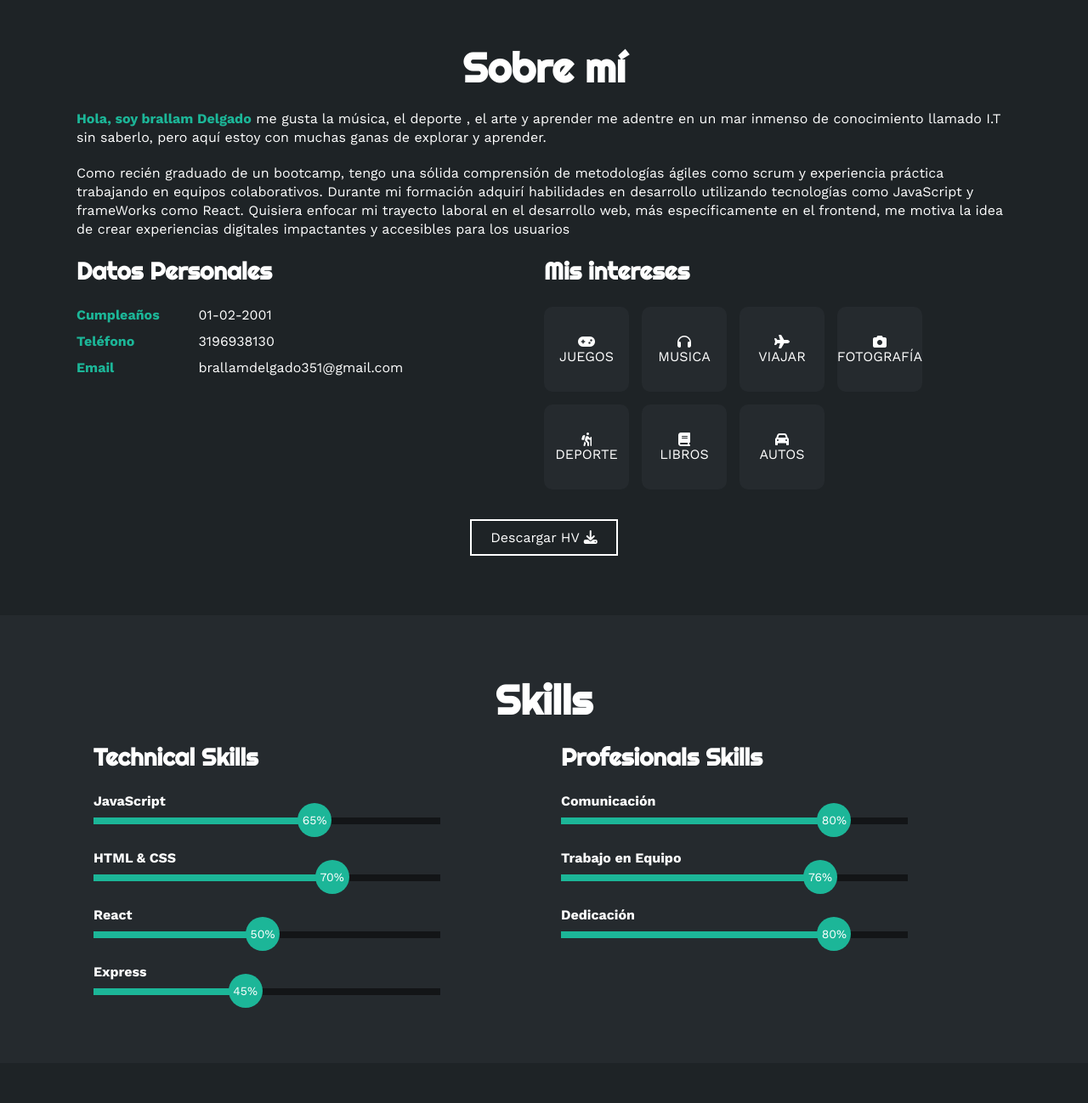
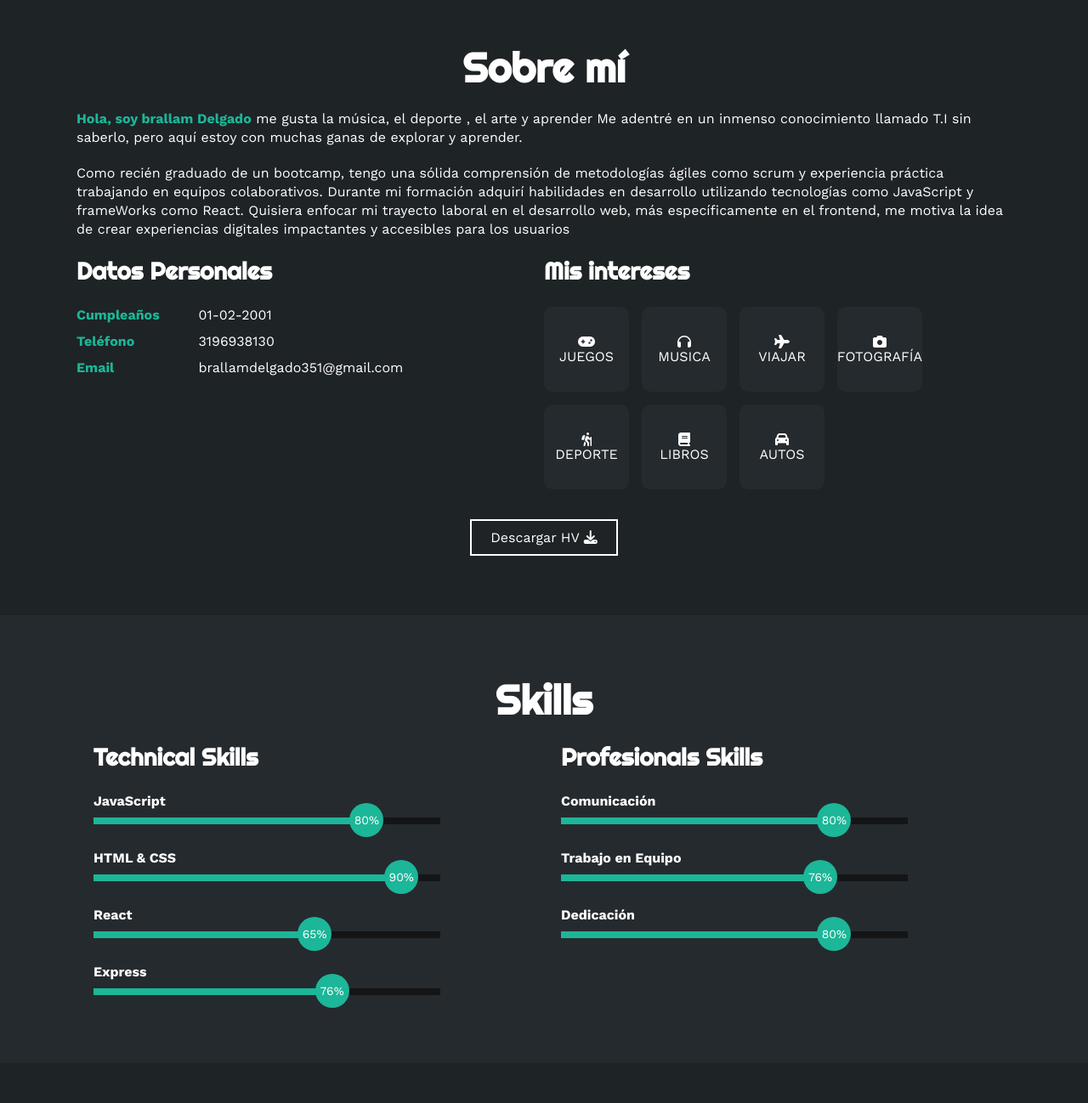
Before and after one commit to brallamdelgado16/Portafolio, a plain HTML site: page index.html in a window 1280 px wide. Shown: the part 820-2118 px from the top of the page at 85% size. Drawn offline with nearby package versions, Linux system fonts and the light colour scheme.

Commit message:
upDate css

```diff
--- a/index.html
+++ b/index.html
@@ -48,7 +48,7 @@
     <section id="AboutMe" class="AboutMe">
         <div class="container-section">
             <h2>Sobre mí</h2>
-            <p><span>Hola, soy brallam Delgado</span> me gusta  la música, el deporte , el arte y aprender me adentre en un mar inmenso de conocimiento llamado I.T sin saberlo, pero aquí estoy con muchas ganas de explorar y aprender. </p>
+            <p><span>Hola, soy brallam Delgado</span> me gusta  la música, el deporte , el arte y aprender Me adentré en un inmenso conocimiento llamado T.I sin saberlo, pero aquí estoy con muchas ganas de explorar y aprender.</p>
             <p>Como recién graduado de un bootcamp, tengo una sólida comprensión de metodologías ágiles como scrum y experiencia práctica  trabajando en equipos colaborativos. Durante mi formación adquirí habilidades en desarrollo utilizando  tecnologías como JavaScript y frameWorks como React. Quisiera enfocar mi trayecto laboral en  el desarrollo web, más específicamente en el frontend, me motiva la idea de crear experiencias digitales impactantes y accesibles para los usuarios</p>
             <div class="fila">
                 <!-- datos personales -->
@@ -129,7 +129,7 @@
                         <span>JavaScript</span>
                         <div class="barra-skills">
                             <div class="progreso ">
-                                <span>65%</span>
+                                <span>80%</span>
                             </div>
                         </div>
                     </div>
@@ -137,7 +137,7 @@
                         <span>HTML & CSS</span>
                         <div class="barra-skills">
                             <div class="progreso">
-                                <span>70%</span>
+                                <span>90%</span>
                             </div>
                         </div>
                     </div>
@@ -145,7 +145,7 @@
                         <span>React</span>
                         <div class="barra-skills">
                             <div class="progreso">
-                                <span>50%</span>
+                                <span>65%</span>
                             </div>
                         </div>
                     </div>
@@ -153,7 +153,7 @@
                         <span>Express</span>
                         <div class="barra-skills">
                             <div class="progreso">
-                                <span>45%</span>
+                                <span>76%</span>
                             </div>
                         </div>
                     </div>
--- a/style.css
+++ b/style.css
@@ -342,7 +342,7 @@ header{
 }
 @keyframes javascript {
     0%{width: 0%;}
-    100%{width: 65%;}
+    100%{width: 80%;}
 }
 
 .skills .skill .htmlcss{
@@ -351,7 +351,7 @@ header{
 }
 @keyframes htmlcss {
     0%{width: 0%;}
-    100%{width: 70%;}
+    100%{width: 90%;}
 }
 
 .skills .skill .react{
@@ -360,7 +360,7 @@ header{
 }
 @keyframes react {
     0%{width: 0%;}
-    100%{width: 50%;}
+    100%{width: 65%;}
 }
 
 .skills .skill .express{
@@ -369,7 +369,7 @@ header{
 }
 @keyframes express {
     0%{width: 0%;}
-    100%{width: 45%;}
+    100%{width: 70%;}
 }
 
 .skills .skill .comunicacion{
```
